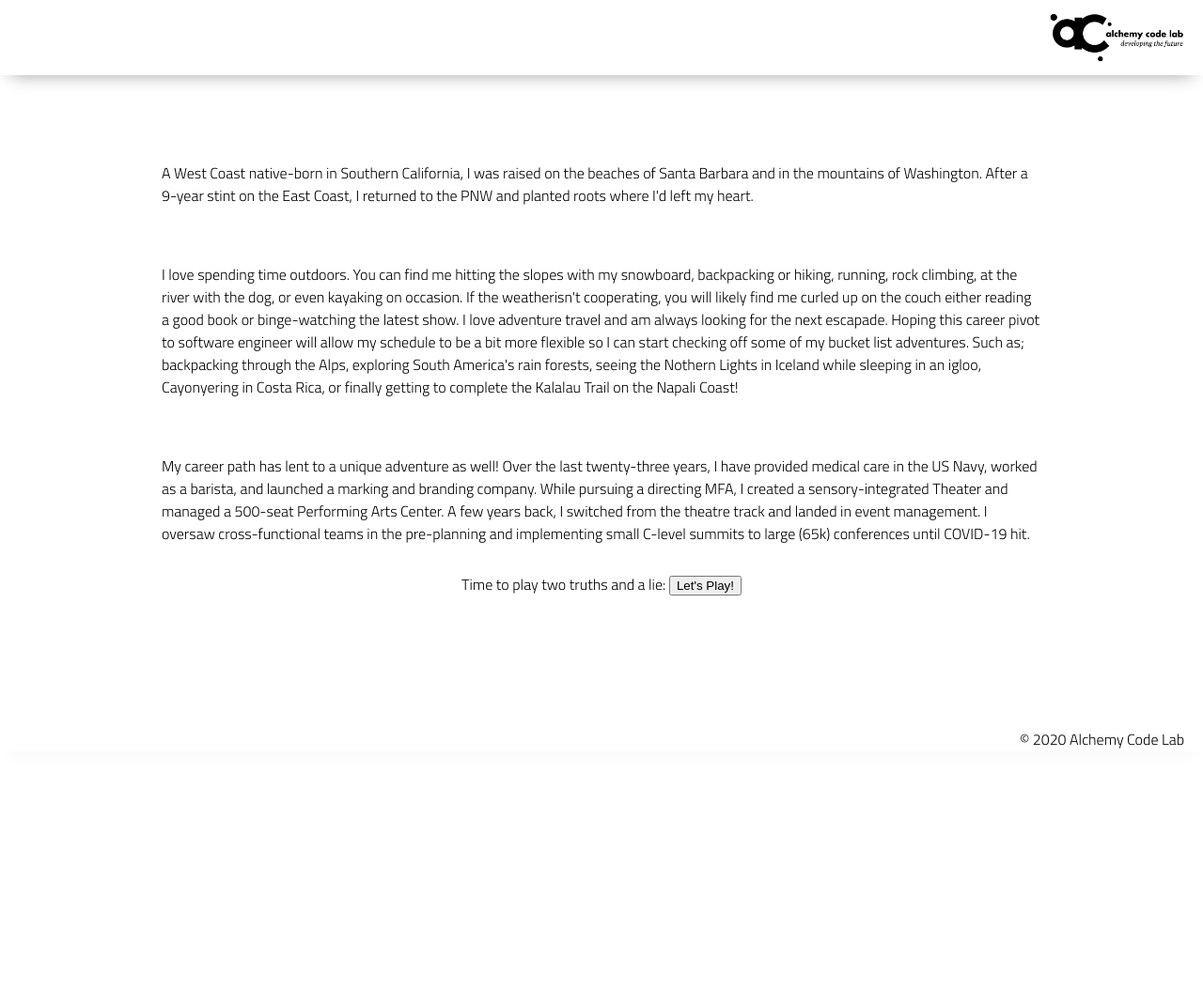
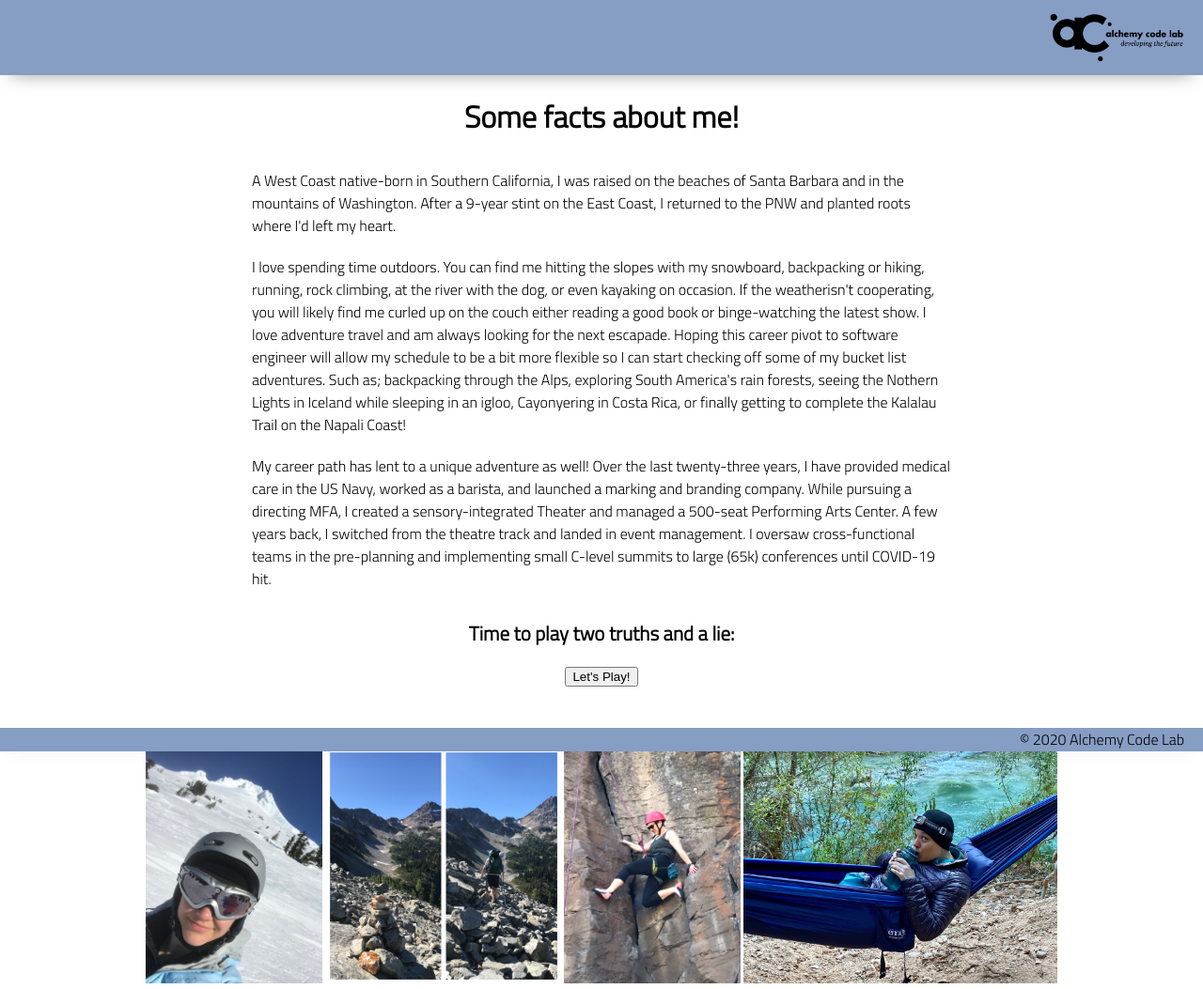
Before and after one commit to jillianlg/lab-01-quiz-page, a plain HTML site: page index.html in a window 1280 px wide. Shown: the whole page at 94% size. Before the commit the page ends 820 px from the top, so only its background shows below. Drawn offline with Linux system fonts and the light colour scheme.

Commit message:
add styles and images

```diff
--- a/app.js
+++ b/app.js
@@ -15,5 +15,37 @@ button.addEventListener('click', () => {
     if (!userConfirmation){
         alert('Awww. You didn\'t even try.');
     }
-    console.log(userName);
+
+    let correctGuesses = 0;
+
+    // 3 yes or no questions
+    const calArtsResponse = prompt(`Okay ${userName}! I was waited listed 3 times for one of two spots in the directing program at Cal Arts.`);
+
+    //user is correct
+    if (makeItYes(calArtsResponse)) {
+      // track the STATE of their correct guesses
+        correctGuesses++;
+    }
+
+    const sportsResponse = prompt(`Okay ${userName}! I have played in comptitive sports since childhood`);
+
+    //user is correct
+    if (!makeItYes(sportsResponse)) {
+      // track the STATE of their correct guesses
+        correctGuesses++;
+    }
+
+    const coffeeResponse = prompt(`Okay ${userName}! I earned my Coffee Masters certification while working as a barista.`);
+
+    //user is correct
+    if (makeItYes(coffeeResponse)) {
+      // track the STATE of their correct guesses
+        correctGuesses++;
+    }
+
+    // 1) Alert the user that the quiz is complete and their results will now be written to the webpage.
+    alert('Nicely done! Check the page for your results');
+
+    // 1) Write a response to the page with their name and number correct out of the total.
+    results.textContent = `Hey ${userName}, you got ${correctGuesses} right out of 3.`;
 });
--- a/index.html
+++ b/index.html
@@ -19,6 +19,7 @@
         </div>
     </header>
     <main>
+        <h2>Some facts about me!</h2>
         <section class="main-section">
             <p>A West Coast native-born in Southern California, I was raised on the beaches of Santa Barbara and in the
                 mountains of Washington. After a 9-year stint on the East Coast, I returned to the PNW and planted roots
@@ -37,12 +38,19 @@
                 Center. A few years back, I switched from the theatre track and landed in event management. I oversaw
                 cross-functional teams in the pre-planning and implementing small C-level summits to large (65k)
                 conferences until COVID-19 hit.</p>
-            <div>
+            <div class='button'>
                 Time to play two truths and a lie:
-                <button id='promptButton'>Let's Play!</button>
             </div>
+            <button id='promptButton'>Let's Play!</button>
         </section>
         <section id='view-results'></section>
+        <div class="images">
+            <img src="assets/mthood.JPG" alt="snowboarding">
+            <img src="assets/blackpeak.JPG" alt="hiking black peak">
+            <img src="assets/smithrock.JPG" alt="climbing smith rock">
+            <img src="assets/havisupi.JPG" alt="camping in havisupi">
+        </div>
+
     </main>
     <footer>
         <div class="copy gutter-right">&copy; 2020 Alchemy Code Lab</div>
--- a/styles/style.css
+++ b/styles/style.css
@@ -2,7 +2,7 @@
 body {
     --color1: #ffffff;
     --color2: #ffffff;
-    --color3: #ffffff;
+    --color3: #869dc4;
     --color4: #ffffff;
     --color5: #ffffff;
 
@@ -21,7 +21,7 @@ body {
 
     --header-height: 80px;
     --shadow: 0px 10px 20px -12px rgba(0,0,0,0.45);
-    --gutter: 30px;
+    --gutter: 10px;
     --footer-height: 25px;
 
     font-family: 'Titillium Web', sans-serif;
@@ -39,7 +39,7 @@ main {
 section {
     background-color: var(--color5);
     width: 1000px;
-    max-width: 80%;
+    max-width: 60%;
     display: flex;
     flex-direction: column;
     justify-content: center;
@@ -68,30 +68,39 @@ footer {
 
 
 h2 {
-    font-size: 1.8rem;
+    font-size: 2rem;
     font-weight: bold;
+    margin-top: 20px;
 }
 
 .gutter-right {
     margin-right: 20px;
 }
 
-.main-logo {
+/* .main-logo {
     animation: pulse 5s infinite ease-in-out;
-}
+} */
 
 header img {
     height: var(--header-height);
 }
 
-
-
-content {
-    width: 80%;
+p {
+    margin: var(--gutter);
 }
 
-p {
-    margin: var(--gutter);
+.button {
+    display: flex;
+    flex-wrap: wrap;
+    justify-content: center;
+    align-items: center;
+    margin: 20px;
+    font-size: 1.3rem;
+    font-weight: bold;
+}
+img {
+    height: 250px;
+    margin: 0 5 5 0;
 }
 
 footer {
@@ -104,22 +113,3 @@ footer {
     background-color: var(--color3);
     box-shadow: var(--shadow);
 }
-
-  @keyframes pulse {
-    20% {
-      transform: rotate3d(-10, -10, -10, 50deg) scale(1.2);
-    }
-
-    40% {
-        transform: rotate3d(10, 10, -10, 50deg) scale(1);
-    }
-
-    60% {
-        transform: rotate3d(-10, 10, 10, 50deg) scale(1.2);
-      }
-
-    80% {
-        transform: rotate3d(10, 10, 10, 50deg) scale(1);
-    }
-
-  }
```
Also changed, not shown: assets/blackpeak.JPG (added), assets/havisupi.JPG (added), assets/mthood.JPG (added), assets/smithrock.JPG (added), assets/venus.JPG (added).
